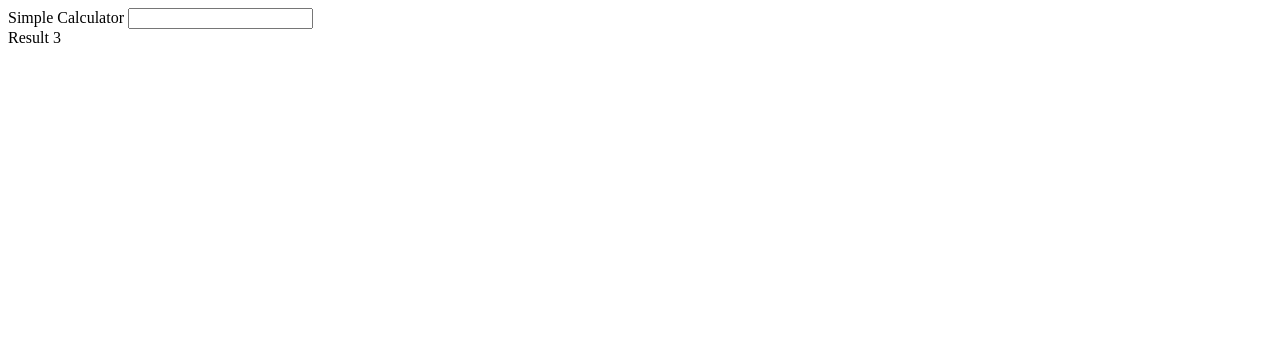
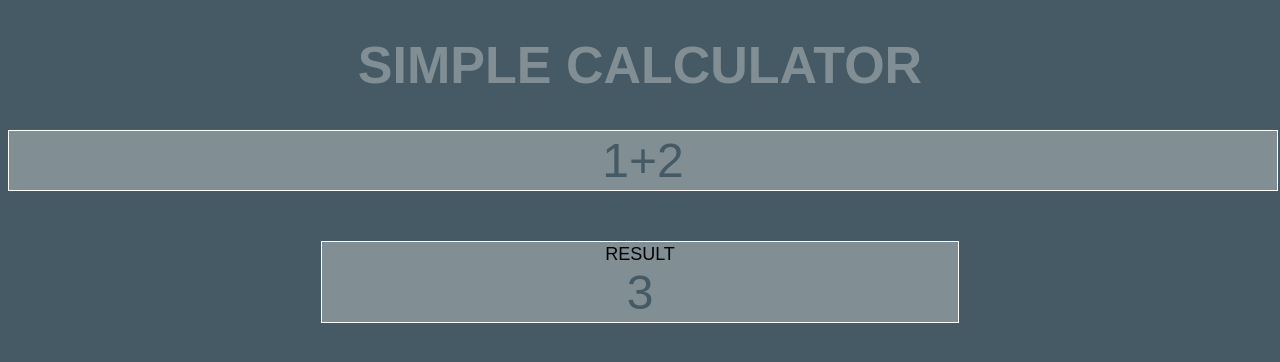
Before and after one commit to AlexDoss42/jasmine-cast-1.0, a plain HTML site: page 2. Jasmine functions/start/simple-calculator.html in a window 1280 px wide. Drawn offline with Linux system fonts and the light colour scheme.

Commit message:
styles the calculator

```diff
--- a/2. Jasmine functions/start/simple-calculator.html
+++ b/2. Jasmine functions/start/simple-calculator.html
@@ -4,13 +4,23 @@
     <meta charset="utf-8">
     <title>Simple Calculator</title>
 
+    <link rel="stylesheet" href="style.css">
+
     <script src="calculator.js"></script>
     <script src="main.js"></script>
   </head>
-  <body>
-    Simple Calculator
-    <input type="text" onchange="calculate(this.value)">
-    <div>Result
+  <body class="body">
+    <h1 class="title">Simple Calculator</h1>
+    <input
+      class="input"
+      type="text"
+      title="calculator"
+      placeholder="Enter Operation"
+      value="1+2"
+      onchange="calculate(this.value)"
+    >
+    <div class="result-container">
+      <div class="title">Result </div>
       <span id="result">3</span>
     </div>
   </body>
--- /dev/null
+++ b/2. Jasmine functions/start/style.css
@@ -0,0 +1,32 @@
+.body {
+  font-family: sans-serif;
+  background: #455A64;
+}
+
+.title {
+  text-align: center;
+  text-transform: uppercase;
+  color: #818F95;
+  font-size: 52px;
+}
+
+.input, .result-container {
+  width: 100%;
+  color: #455a64;
+  background: #818F95;
+  font-size: 48px;
+  padding: 2px;
+  border: solid 1px #fff;
+  text-align: center;
+}
+
+.result-container {
+  margin: 50px auto 0;
+  width: 50%;
+}
+
+.result-container .title {
+  color: #000;
+  font-size: 18px;
+  text-align: center;
+}
```
